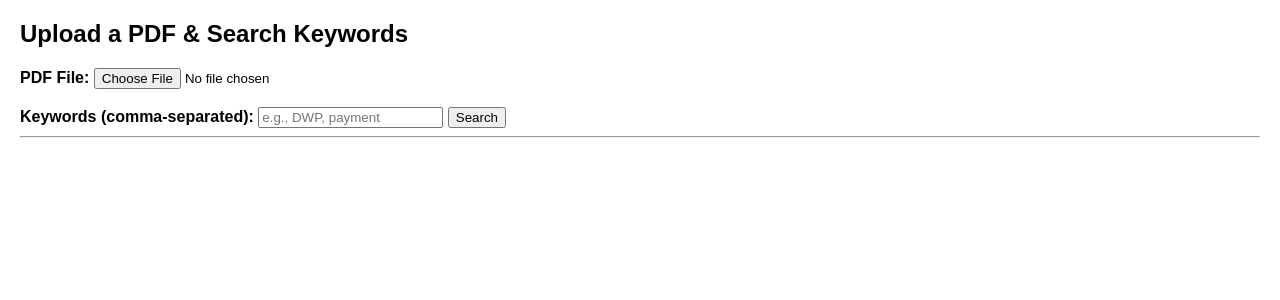
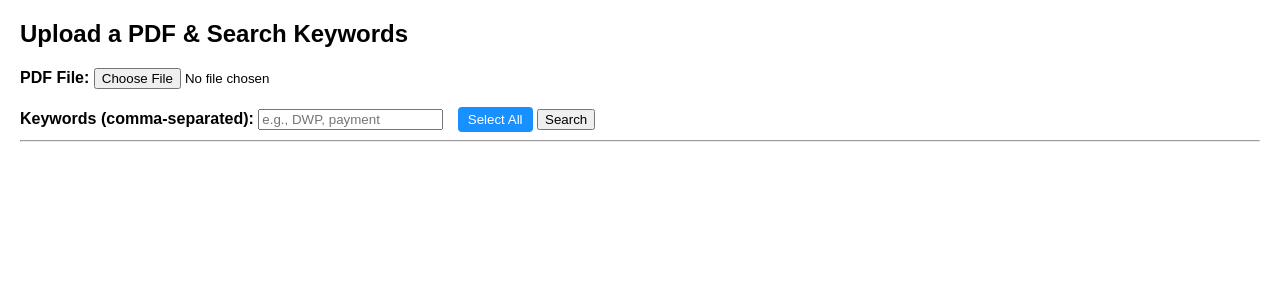
Before and after one commit to Aaronicc/darwin-aaron-santiago-pdf-keyword-search, a Flask app: page / in a window 1280 px wide. Shown: the top 300 px of the page. Run offline with Flask 3, Linux system fonts and the light colour scheme.

Commit message:
Update index.html

```diff
--- a/templates/index.html
+++ b/templates/index.html
@@ -20,6 +20,18 @@
             padding: 10px;
             border-left: 5px solid #1890ff;
         }
+        .select-btn {
+            margin-left: 10px;
+            padding: 5px 10px;
+            background: #1890ff;
+            color: white;
+            border: none;
+            border-radius: 4px;
+            cursor: pointer;
+        }
+        .select-btn:hover {
+            background: #007acc;
+        }
     </style>
 </head>
 <body>
@@ -27,8 +39,10 @@
     <form method="POST" enctype="multipart/form-data">
         <label><strong>PDF File:</strong></label>
         <input type="file" name="pdf_file" required><br><br>
+
         <label><strong>Keywords (comma-separated):</strong></label>
         <input type="text" name="keywords" id="keywords" placeholder="e.g., DWP, payment" required>
+        <button type="button" class="select-btn" onclick="selectKeywords()">Select All</button>
         <button type="submit">Search</button>
     </form>
 
@@ -63,6 +77,12 @@
                 }
             }
         }
+
+        function selectKeywords() {
+            let input = document.getElementById("keywords");
+            input.focus();
+            input.select();
+        }
     </script>
 </body>
 </html>
```
